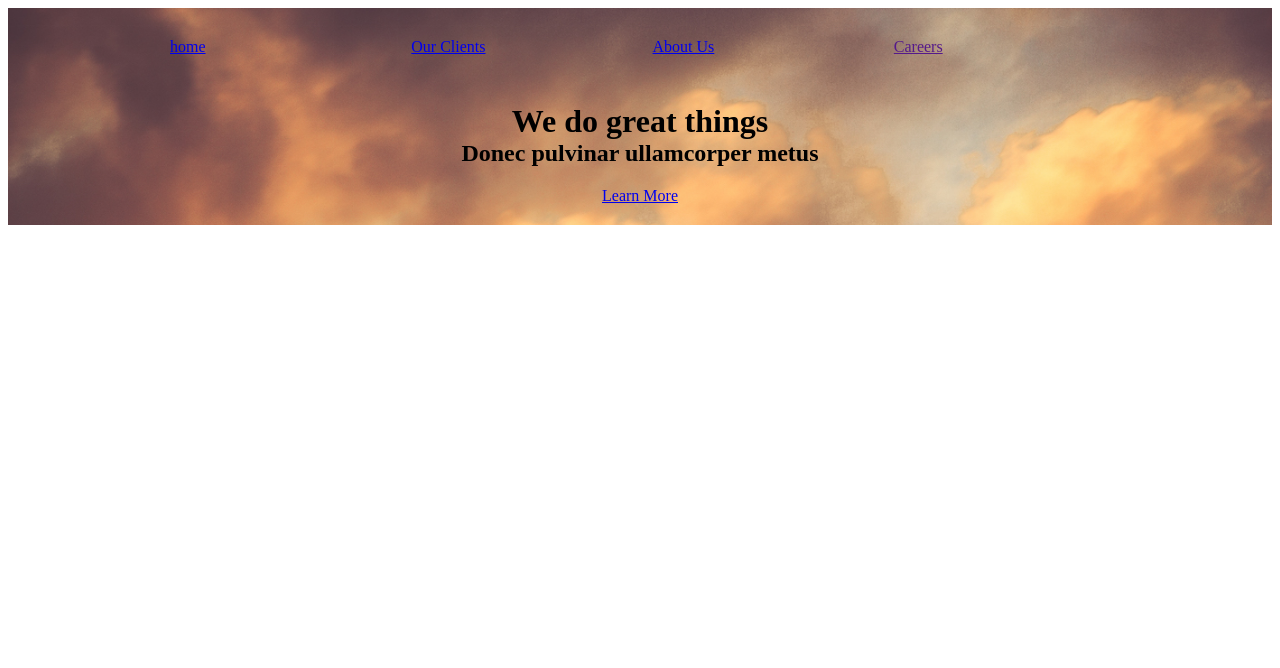
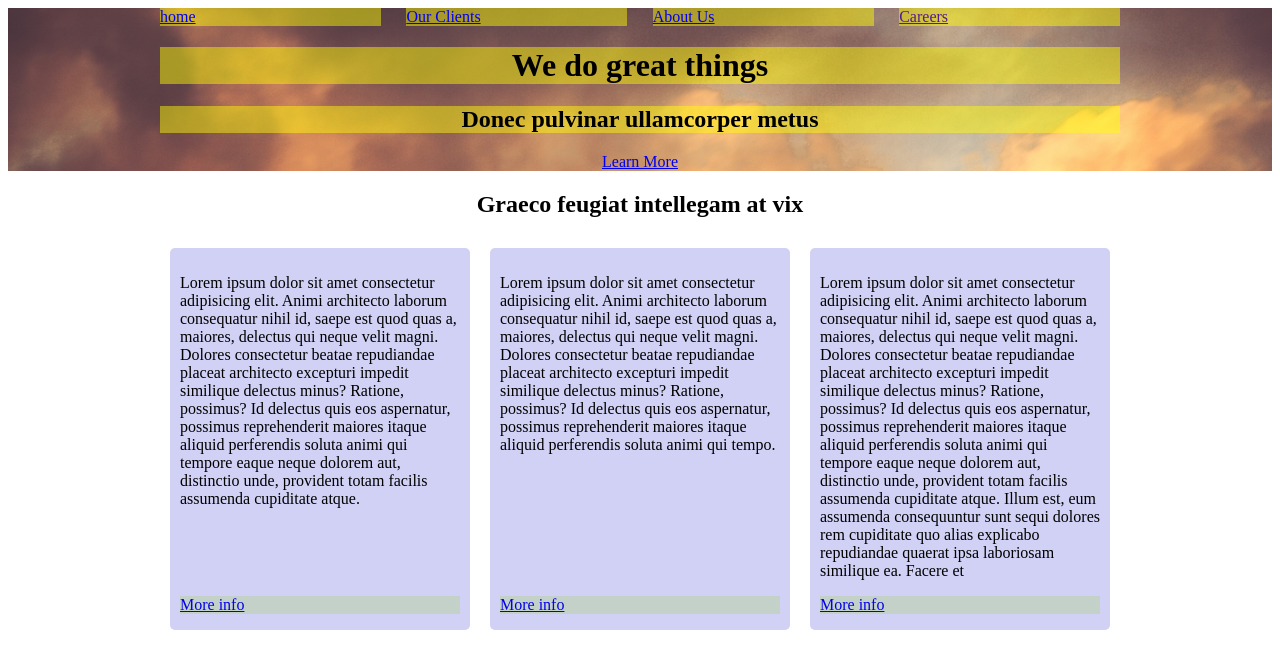
Before and after one commit to sweeptic/We-Do-Great-Thing-webpage---Flexbox-learning-project, a plain HTML site: page index.html in a window 1280 px wide. Drawn offline with Linux system fonts and the light colour scheme.

Commit message:
create info basic structure

```diff
--- a/css/custom.css
+++ b/css/custom.css
@@ -1,10 +1,9 @@
-/*
-body {
+
+/* body {
     background-color: black;
-}  */
+}   */
 
 .header {
-
     background-image: url(/imgs/header.jpg);
     background-size: cover;
     /* padding: 0; */
@@ -13,22 +12,56 @@ body {
 .section {
     max-width: 960px;
     margin: 0 auto;
-    padding: 20px;
+    /* padding: 20px; */
 }
 
-.header .section  {
+.header .section {}
+
+
+
+.nav,
+.boxes {
+    display: flex;
+    flex-flow: row wrap;
+    /* padding: 10px; */
 }
 
-.nav {
+/* flex:1 is equivalent to flex: 1 1 0 */
+.boxes div {
+    /* display: flex; */
+    flex: 1 1 250px;
+    border-radius: 5px;
+    margin: 10px;
+    padding: 10px 10px 0 10px;
+
 
     display: flex;
-    flex-flow: wrap;
+    flex-flow: column;
+
+    background-color: rgba(0, 0, 0, 0.1);
+}
+
+.boxes div {
+    background-color: rgba(50, 53, 205, 0.226);
+}
+.boxes .more {
+    margin-top: auto;
+    background-color: rgba(153, 205, 50, 0.226);
+  }
+
+
+.info {
+    background-color: white;
+}
+
+
+.nav {
     justify-content: space-between;
-    padding: 10px;
 }
 
 
 .nav a {
+    background-color: rgba(255, 255, 0, 0.459);
     width: 23%;
     /* padding-left: 0;
     padding-right: 0; */
@@ -36,17 +69,25 @@ body {
 }
 
 
+
 .action {
     text-align: center;
-    padding-top: 37px;
+    /* padding-top: 37px; */
+
 
 }
 
 .action h1 {
-    margin: 0;
+    /* margin: 0; */
+    background-color: rgba(255, 255, 0, 0.459);
 }
 
 .action h2 {
-    margin: 0 0 20px 0;
+    background-color: rgba(255, 255, 0, 0.459);
+    /* margin: 0 0 20px 0; */
 
 }
+
+.info h2 {
+    text-align: center;
+}
--- a/index.html
+++ b/index.html
@@ -31,8 +31,50 @@
 
 
     <div class="info">
-        <div class="section"></div>
+        <div class="section">
+
+            <div class="section">
+                <h2>Graeco feugiat intellegam at vix</h2>
+            </div>
+            <div class="section boxes">
+                <div>
+                    <p>Lorem ipsum dolor sit amet consectetur adipisicing elit. Animi architecto laborum consequatur
+                        nihil id, saepe est quod quas a, maiores, delectus qui neque velit magni. Dolores consectetur
+                        beatae repudiandae placeat architecto excepturi impedit similique delectus minus? Ratione,
+                        possimus? Id delectus quis eos aspernatur, possimus reprehenderit maiores itaque aliquid
+                        perferendis soluta animi qui tempore eaque neque dolorem aut, distinctio unde, provident totam
+                        facilis assumenda cupiditate atque. </p>
+                    <p class="more"><a href="#" class="button">More info</a></p>
+                </div>
+                <div>
+                    <p>Lorem ipsum dolor sit amet consectetur adipisicing elit. Animi architecto laborum consequatur
+                        nihil id, saepe est quod quas a, maiores, delectus qui neque velit magni. Dolores consectetur
+                        beatae repudiandae placeat architecto excepturi impedit similique delectus minus? Ratione,
+                        possimus? Id delectus quis eos aspernatur, possimus reprehenderit maiores itaque aliquid
+                        perferendis soluta animi qui tempo.</p>
+                    <p class="more"><a href="#" class="button">More info</a></p>
+                </div>
+                <div>
+                    <p>Lorem ipsum dolor sit amet consectetur adipisicing elit. Animi architecto laborum consequatur
+                        nihil id, saepe est quod quas a, maiores, delectus qui neque velit magni. Dolores consectetur
+                        beatae repudiandae placeat architecto excepturi impedit similique delectus minus? Ratione,
+                        possimus? Id delectus quis eos aspernatur, possimus reprehenderit maiores itaque aliquid
+                        perferendis soluta animi qui tempore eaque neque dolorem aut, distinctio unde, provident totam
+                        facilis assumenda cupiditate atque. Illum est, eum assumenda consequuntur sunt sequi dolores rem
+                        cupiditate quo alias explicabo repudiandae quaerat ipsa laboriosam similique ea. Facere et
+                        </p>
+                    <p class="more"><a href="#" class="button">More info</a></p>
+                </div>
+
+            </div>
+
+
+        </div>
     </div>
+
+
+
+
     <div class="footer">
         <div class="section"></div>
     </div>
```
